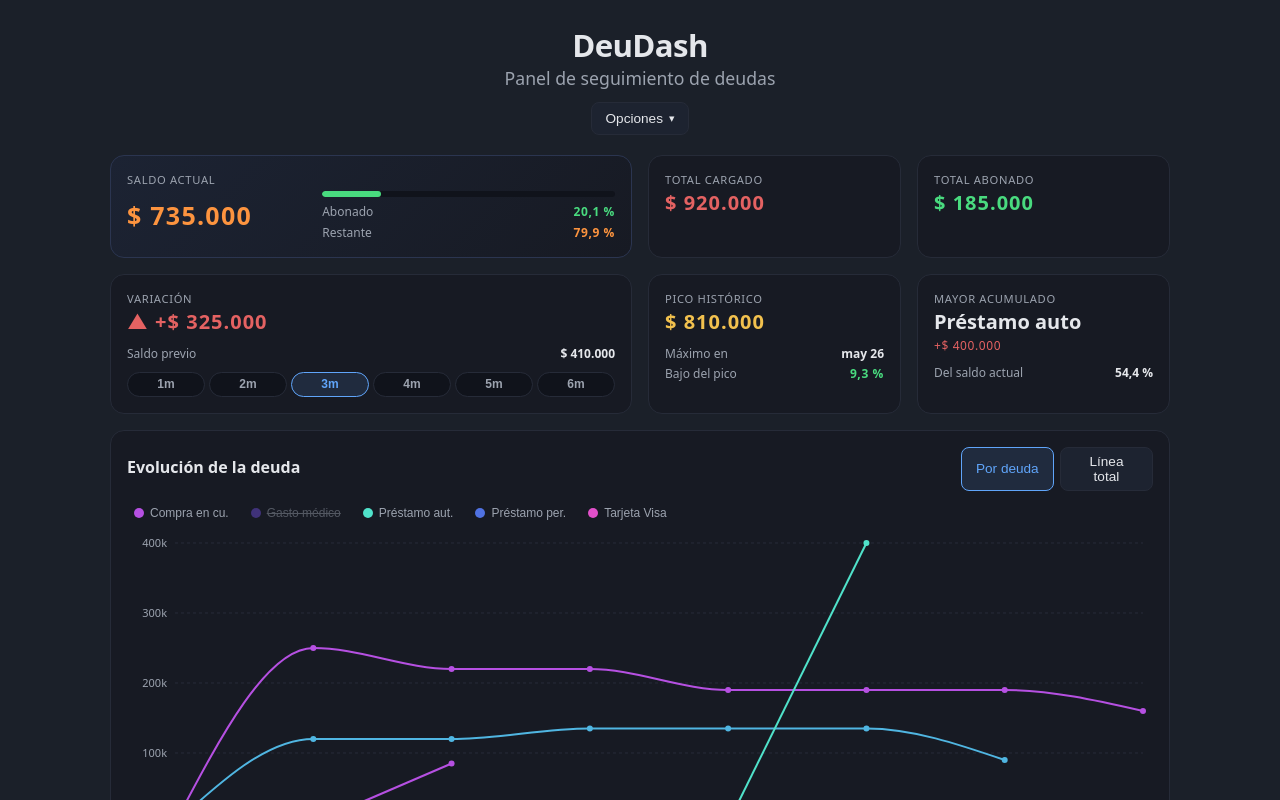
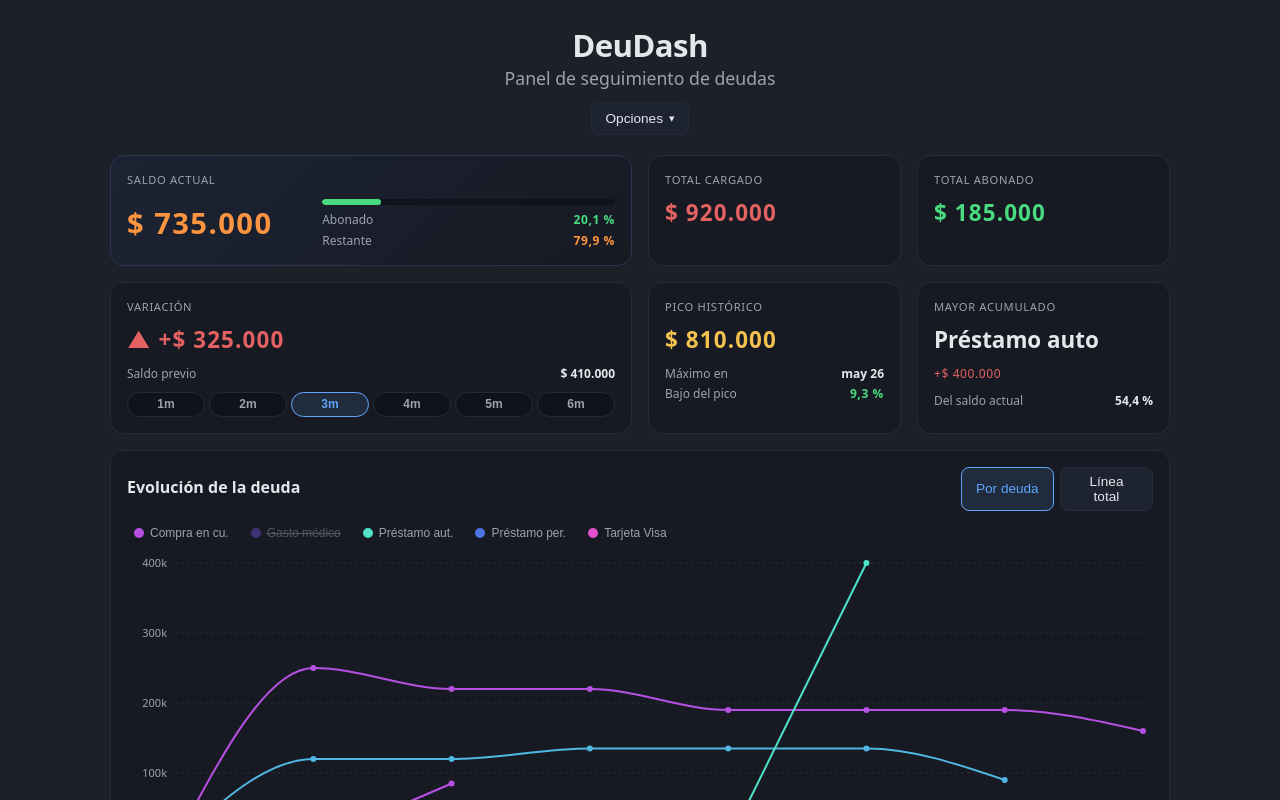
Before and after one commit to glramirezj26-cloud/deudash, a React (Vite) app: page / in a window 1280 px wide. Shown: the top 800 px of the page. Built offline with nearby package versions, Linux system fonts and the light colour scheme.

Commit message:
beta 1.6.0

```diff
--- a/src/index.css
+++ b/src/index.css
@@ -38,6 +38,7 @@
   --fs-md: 1rem;
   --fs-lg: 1.25rem;
   --fs-xl: 1.5rem;
+  --fs-hero: 1.4rem;
   /* tipografía numérica */
   --spacing-monto: 0.05em;
 }
@@ -72,9 +73,10 @@ body {
     text-align: left;
   }
 
-  .menu-acciones-drop {
-    left: auto;
-    right: 0;
+  .menu-acciones > .menu-acciones-drop {
+    left: 50%;
+    right: auto;
+    transform: translateX(-50%);
     min-width: 220px;
   }
 }
@@ -148,7 +150,7 @@ h2 {
 
 .menu-acciones-drop button {
   width: 100%;
-  text-align: left;
+  text-align: center;
   background: none;
   border: none;
   color: var(--text);
@@ -175,14 +177,6 @@ h2 {
 
 @media (max-width: 767px) {
   .menu-acciones {
-    width: 100%;
-  }
-
-  .tabla-head .nota {
-    display: flex;
-    align-items: center;
-    justify-content: space-between;
-    gap: 8px;
     width: 100%;
   }
 
@@ -248,14 +242,9 @@ button.peligro.armado:hover {
 
 .kpis {
   display: grid;
-  grid-template-columns: repeat(2, 1fr);
+  grid-template-columns: 1fr;
   gap: var(--gap-section);
   margin-bottom: var(--gap-section);
-}
-
-.kpi.destacada,
-.kpi.variacion {
-  grid-column: 1 / -1;
 }
 
 @media (min-width: 768px) {
@@ -276,7 +265,7 @@ button.peligro.armado:hover {
   padding: var(--card-pad);
   display: flex;
   flex-direction: column;
-  gap: 2px;
+  gap: 10px;
   min-width: 0;
   container-type: inline-size;
 }
@@ -289,13 +278,13 @@ button.peligro.armado:hover {
 }
 
 .kpi .valor {
-  font-size: var(--fs-lg);
+  font-size: var(--fs-hero);
   font-weight: 700;
   text-fit: shrink 60%;
 }
 
 .kpi.destacada .lado-saldo .valor {
-  font-size: calc(var(--fs-lg) * 1.25);
+  font-size: calc(var(--fs-hero) * 1.3);
 }
 
 .kpi .sub {
@@ -307,13 +296,12 @@ button.peligro.armado:hover {
   display: flex;
   flex-direction: column;
   gap: 3px;
-  margin-top: 8px;
 }
 
 .kpi .cuerpo {
   display: flex;
   flex-direction: column;
-  gap: 8px;
+  gap: 12px;
 }
 
 .kpi .lado-saldo {
@@ -382,7 +370,6 @@ button.peligro.armado:hover {
   display: flex;
   gap: 4px;
   flex-wrap: wrap;
-  margin-top: 8px;
 }
 
 .selectores .pill {
@@ -417,11 +404,11 @@ button.peligro.armado:hover {
 
 @supports not (text-fit: shrink) {
   .kpi .valor {
-    font-size: clamp(0.6rem, 12cqi, var(--fs-lg));
+    font-size: clamp(0.8rem, 14cqi, var(--fs-hero));
   }
 
   .kpi.destacada .lado-saldo .valor {
-    font-size: clamp(0.75rem, 15cqi, calc(var(--fs-lg) * 1.25));
+    font-size: clamp(1rem, 18cqi, calc(var(--fs-hero) * 1.3));
   }
 }
 
@@ -950,6 +937,21 @@ select:focus {
   overflow-x: auto;
 }
 
+@media (max-width: 767px) {
+  .tabla-head .nota {
+    display: flex;
+    align-items: center;
+    justify-content: space-between;
+    gap: 8px;
+    width: 100%;
+    margin-bottom: 8px;
+  }
+
+  .tabla-info {
+    margin: 0 0 10px;
+  }
+}
+
 table {
   width: 100%;
   border-collapse: collapse;
```
